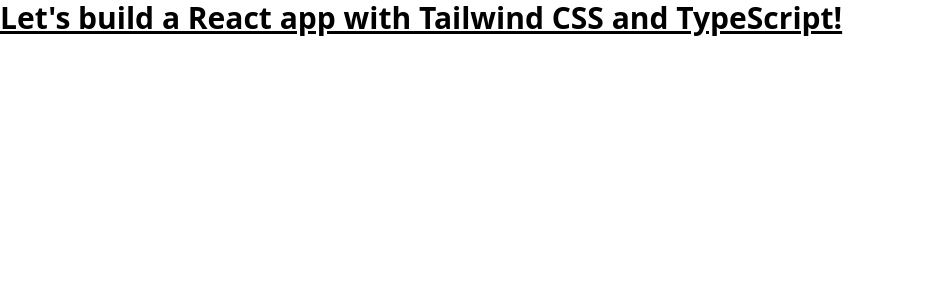
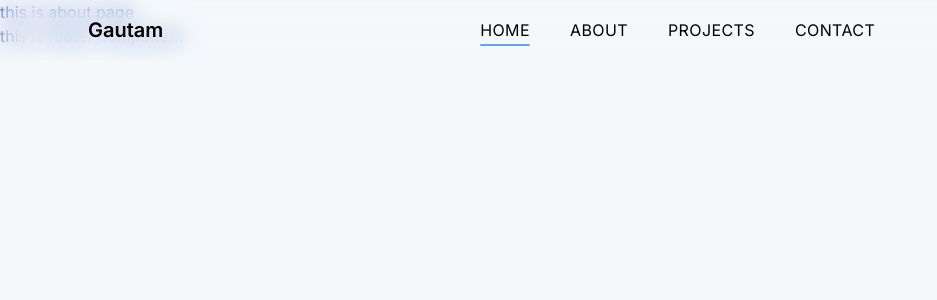
Before and after one commit to Gautam-kr-rai/Gautam-rai, a React (Vite) app in the folder frontend/: page /about in a window 1280 px wide. Shown: the top 300 px of the page, without its empty margins (0-937 px from the left). Built offline with nearby package versions, Linux system fonts and the light colour scheme.

Commit message:
Navbar in progress

```diff
--- a/frontend/index.html
+++ b/frontend/index.html
@@ -5,8 +5,9 @@
     <link rel="icon" type="image/svg+xml" href="/favicon.svg" />
     <meta name="viewport" content="width=device-width, initial-scale=1.0" />
     <title>frontend</title>
+    <link href="https://fonts.googleapis.com/css2?family=Inter:wght@400;500;600&display=swap" rel="stylesheet">
   </head>
-  <body class="bg-white dark:bg-[rgb(119,131,157)]">
+  <body class="bg-[#F4F8FB]">
     <div id="root"></div>
     <script type="module" src="/src/main.tsx"></script>
   </body>
--- a/frontend/src/App.tsx
+++ b/frontend/src/App.tsx
@@ -1,14 +1,23 @@
 import { useState } from 'react'
 import './App.css'
+import { BrowserRouter, Route, Routes } from 'react-router-dom'
+import About from './pages/About'
+import Home from './pages/Home'
+import MainLayout from './layouts/MainLayout'
 
 function App() {
   const [count, setCount] = useState(0)
 
   return (
     <>
-   <h1 className="text-3xl font-bold underline">
-      Let's build a React app with Tailwind CSS and TypeScript!
-   </h1>
+      <BrowserRouter>
+       <Routes>
+        <Route  element={<MainLayout />}>
+         <Route path='/' element={<Home />} />
+         <Route path='/about' element={<About />} />
+        </Route>
+       </Routes>
+      </BrowserRouter>
     </>
   )
 }
--- /dev/null
+++ b/frontend/src/components/Footer.tsx
@@ -0,0 +1,11 @@
+import React from 'react'
+
+const Footer = () => {
+  return (
+    <div>
+      this is footer component
+    </div>
+  )
+}
+
+export default Footer
--- /dev/null
+++ b/frontend/src/components/Navbar.tsx
@@ -0,0 +1,101 @@
+import React, { useState } from "react";
+import { motion, AnimatePresence } from "framer-motion";
+
+const sections: string[] = ["home", "about", "projects", "contact"];
+
+const Navbar: React.FC = () => {
+  const [active, setActive] = useState<string>("home");
+  const [open, setOpen] = useState<boolean>(false);
+
+  const handleScroll = (section: string): void => {
+    setActive(section);
+    const el = document.getElementById(section);
+    if (el) {
+      el.scrollIntoView({ behavior: "smooth" });
+    }
+    setOpen(false);
+  };
+
+  return (
+    <>
+      {/* Navbar */}
+      <nav className="fixed top-0 left-0 w-full z-50 backdrop-blur-md bg-white/10 border-b border-white/20">
+        <div className="max-w-6xl mx-auto flex items-center  justify-between px-6 py-4">
+
+          {/* Logo */}
+          <h1 className="text-black font-bold text-xl">
+            Gautam
+          </h1>
+
+          {/* Desktop Menu */}
+          <div className="hidden md:flex items-center justify-center flex-1">
+            <div className="flex gap-10 relative">
+              {sections.map((item) => (
+                <div key={item} className="relative">
+                  <button
+                    onClick={() => handleScroll(item)}
+                    className="text-black uppercase tracking-wide hover:text-blue-400 transition"
+                  >
+                    {item}
+                  </button>
+
+                  {/* Animated underline */}
+                  {active === item && (
+                    <motion.div
+                      layoutId="underline"
+                      className="absolute left-0 -bottom-1 w-full h-[2px] bg-blue-400 rounded"
+                    />
+                  )}
+                </div>
+              ))}
+            </div>
+          </div>
+
+          {/* Mobile Menu Button */}
+          <button
+            className="md:hidden text-black text-2xl"
+            onClick={() => setOpen(true)}
+          >
+            ☰
+          </button>
+        </div>
+      </nav>
+
+      {/* Mobile Menu */}
+      <AnimatePresence>
+        {open && (
+          <motion.div
+            initial={{ x: "100%" }}
+            animate={{ x: 0 }}
+            exit={{ x: "100%" }}
+            transition={{ duration: 0.4 }}
+            className="fixed top-0 right-0 w-64 h-full bg-slate-900 z-50 p-6 flex flex-col gap-6"
+          >
+            {/* Close Button */}
+            <button
+              className="text-white text-2xl self-end"
+              onClick={() => setOpen(false)}
+            >
+              ✕
+            </button>
+
+            {sections.map((item) => (
+              <motion.button
+                key={item}
+                whileHover={{ scale: 1.1 }}
+                onClick={() => handleScroll(item)}
+                className={`text-left text-lg uppercase transition ${
+                  active === item ? "text-blue-400" : "text-white"
+                }`}
+              >
+                {item}
+              </motion.button>
+            ))}
+          </motion.div>
+        )}
+      </AnimatePresence>
+    </>
+  );
+};
+
+export default Navbar;
--- a/frontend/src/index.css
+++ b/frontend/src/index.css
@@ -1,3 +1,8 @@
 @tailwind base;
 @tailwind components;
 @tailwind utilities;
+
+
+body {
+  @apply font-sans bg-[#FFFAFA] text-blue-800;
+}
--- /dev/null
+++ b/frontend/src/layouts/MainLayout.tsx
@@ -0,0 +1,18 @@
+import React from 'react'
+import Navbar from '../components/Navbar'
+import Footer from '../components/Footer'
+import { Outlet } from 'react-router-dom'
+
+const MainLayout = () => {
+  return (
+    <>
+    <Navbar />
+     <main>
+        <Outlet/>
+     </main>
+    <Footer />
+    </>
+  )
+}
+
+export default MainLayout
--- /dev/null
+++ b/frontend/src/pages/About.tsx
@@ -0,0 +1,11 @@
+import React from 'react'
+
+const About = () => {
+  return (
+    <div>
+      this is about page
+    </div>
+  )
+}
+
+export default About
--- /dev/null
+++ b/frontend/src/pages/Home.tsx
@@ -0,0 +1,24 @@
+import { Card, CardContent, Typography } from '@mui/material'
+import { motion } from 'framer-motion'
+import React from 'react'
+
+export default function Home() {
+  return (
+    <>
+  {/* <motion.div
+      initial={{ y: 100, opacity: 0 }}
+      animate={{ y: 0, opacity: 1 }}
+      transition={{ duration: 0.5 }}
+    >
+      <Card sx={{ maxWidth: 300, margin: "20px auto" }}>
+        <CardContent>
+          <Typography variant="h5">My Project</Typography>
+          <Typography>This is my portfolio project</Typography>
+        </CardContent>
+      </Card>
+    </motion.div> */}
+
+    </>
+
+  )
+}
--- a/frontend/tailwind.config.js
+++ b/frontend/tailwind.config.js
@@ -1,8 +1,12 @@
 /** @type {import('tailwindcss').Config} */
 export default {
   content: ["./index.html", "./src/**/*.{js,ts,jsx,tsx}"],
-  theme: {
-    extend: {},
+   theme: {
+    extend: {
+      fontFamily: {
+        sans: ["Inter", "sans-serif"], // default font
+      },
+    },
   },
   plugins: [],
 };
```
Also changed, not shown: frontend/package.json (+7 -1 lines), 1 other file (tests, documents, lock files or other folders).
